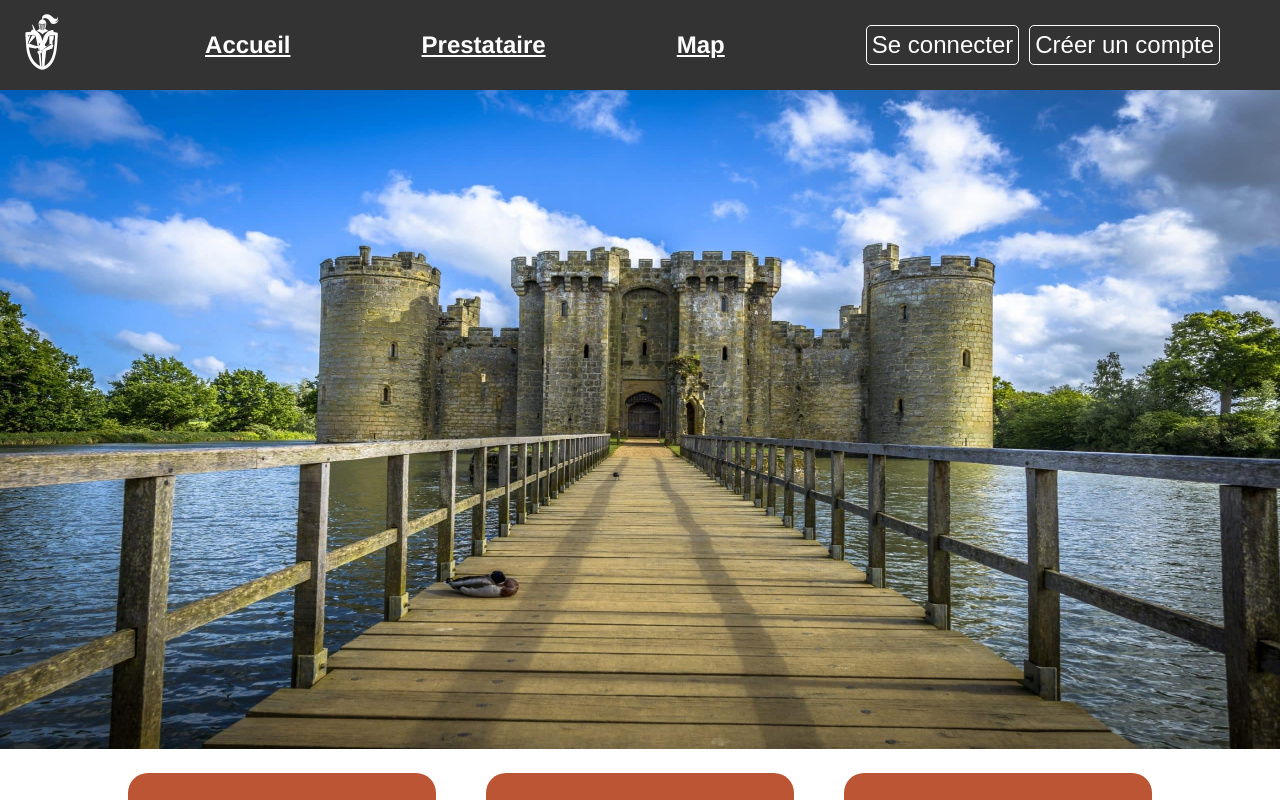
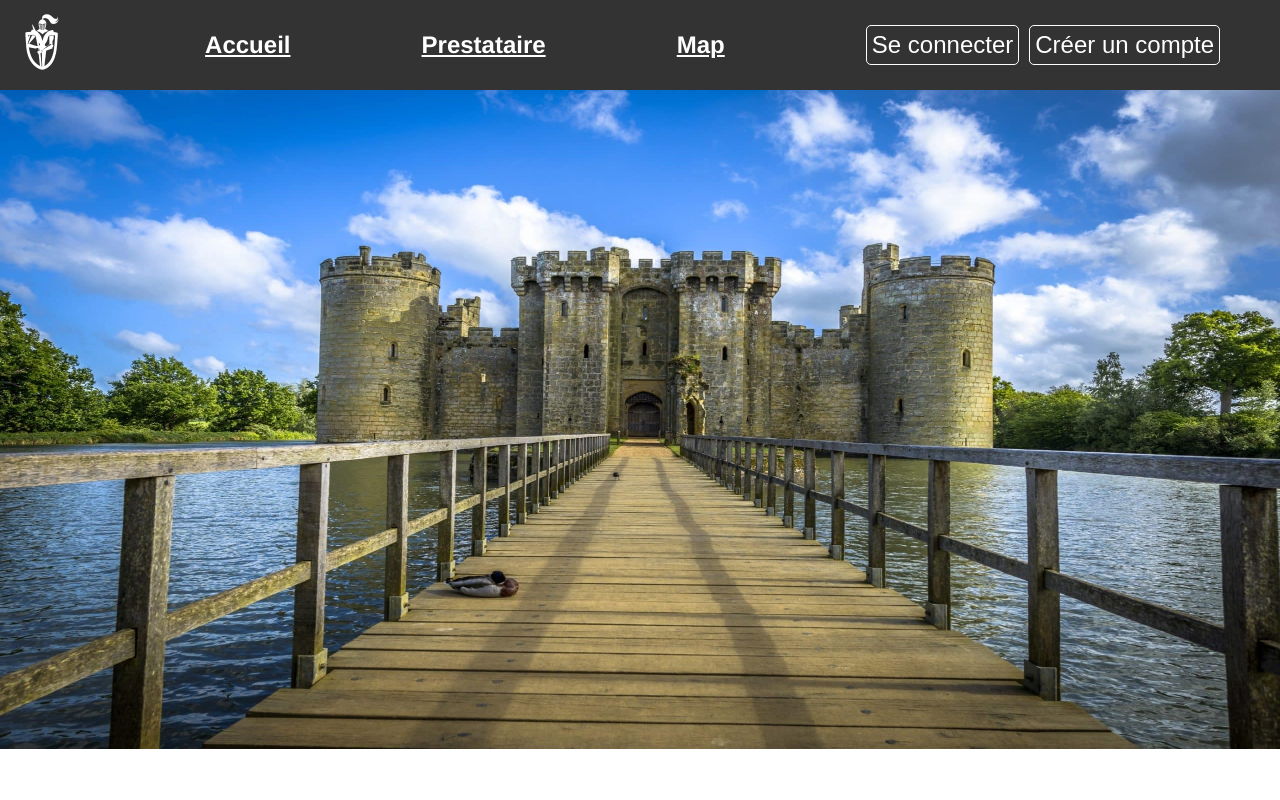
Before and after one commit to ThomasG1raud/saes3_vue, a Vue app: page / in a window 1280 px wide. Shown: the top 800 px of the page. Built offline with nearby package versions, Linux system fonts and the light colour scheme.

Commit message:
add image background

```diff
--- a/src/views/HomeView.vue
+++ b/src/views/HomeView.vue
@@ -1,7 +1,6 @@
 <template>
   <div class="home">
     <div class="imagePrincipal">
-      <img class="imgPrincipalVitrine" src="../assets/imagePrincipalVitrine.jpg">
     </div>
 
     <section>
@@ -46,11 +45,14 @@
 }
 
 .imagePrincipal {
-  width: 100%;
+  display: flex;
+  height: auto;
+  justify-content: end;
+  width: 100vw;
+  aspect-ratio:16/9;
+  background-image: url("../assets/imagePrincipalVitrine.jpg");
+  background-repeat:no-repeat;
+  background-size: contain;
 }
 
-.imgPrincipalVitrine {
-  width: 100%;
-  height: 50%;
-}
 </style>
```
